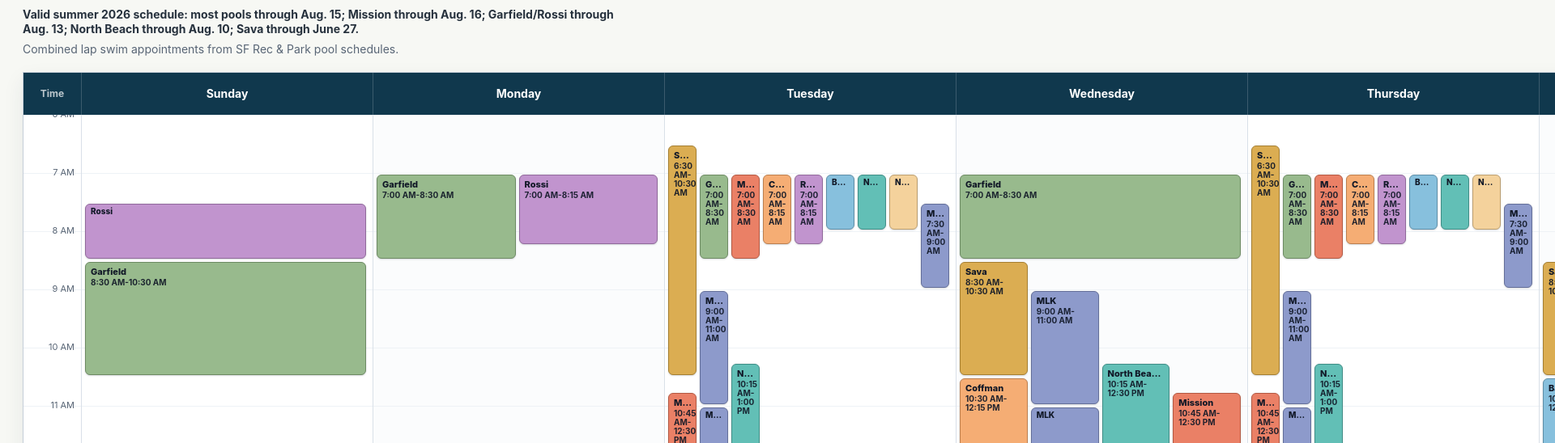
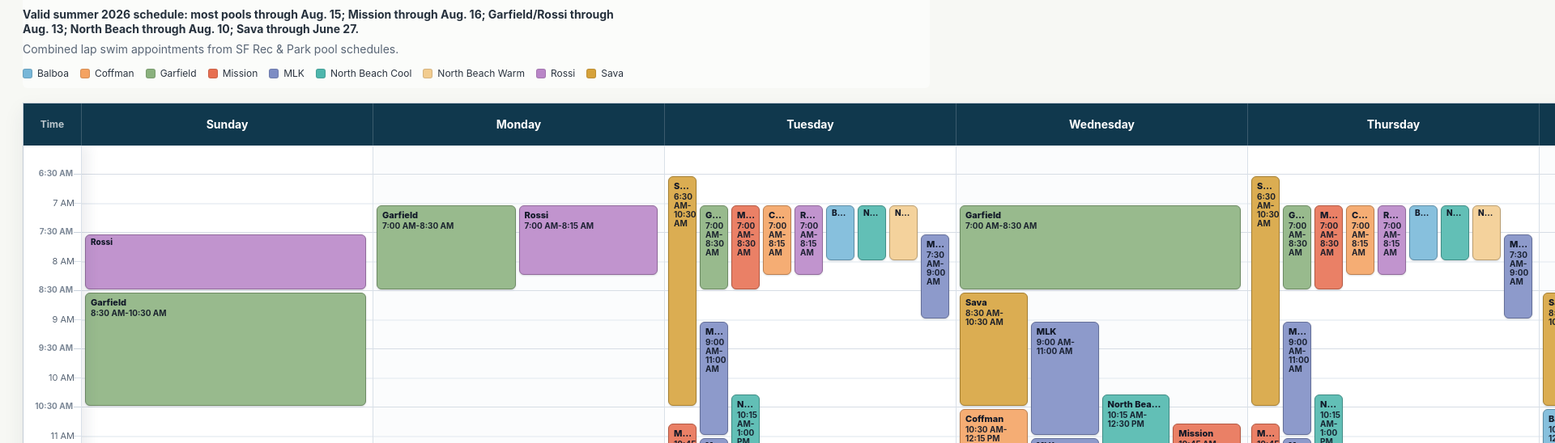
Before and after one commit to aditigarg/sf_swim_calendar, a plain HTML site: page index.html in a window 1280 px wide. Shown: the part 68-616 px from the top of the page at 81% size, 1920 px wide, since content can reach past the window. Drawn offline with Linux system fonts and the light colour scheme.

Commit message:
Add files via upload
Added scrolling

```diff
--- a/index.html
+++ b/index.html
@@ -9,8 +9,8 @@
       --time-col: 72px;
       --day-min-width: 360px;
       --hour-height: 72px;
-      --start-hour: 6;
-      --end-hour: 21;
+      --start-minute: 360;
+      --end-minute: 1260;
       --ink: #17212b;
       --muted: #586575;
       --grid: #d9e0e8;
@@ -34,15 +34,18 @@
 
     .page {
       padding: 28px;
-      min-width: 2600px;
+      min-width: calc(var(--time-col) + 7 * var(--day-min-width) + 56px);
     }
 
-    header {
-      display: flex;
-      align-items: flex-end;
-      justify-content: space-between;
-      gap: 24px;
+    .top-panel {
+      position: sticky;
+      left: 28px;
+      z-index: 12;
+      width: min(1120px, calc(100vw - 56px));
       margin-bottom: 18px;
+      background: color-mix(in srgb, var(--page), white 54%);
+      border-radius: 6px;
+      padding: 0 0 10px;
     }
 
     h1 {
@@ -69,9 +72,10 @@
     .legend {
       display: flex;
       flex-wrap: wrap;
-      justify-content: flex-end;
+      justify-content: flex-start;
       gap: 8px 14px;
-      max-width: 640px;
+      max-width: 920px;
+      margin-top: 12px;
       font-size: 12px;
       color: #2b3440;
     }
@@ -91,15 +95,17 @@
     }
 
     .calendar-wrap {
+      width: calc(var(--time-col) + 7 * var(--day-min-width));
       border: 1px solid #c5ced8;
       background: var(--panel);
       box-shadow: 0 10px 24px rgba(38, 54, 73, 0.08);
-      overflow: auto;
+      overflow: visible;
     }
 
     .calendar {
       display: grid;
-      grid-template-columns: var(--time-col) repeat(7, minmax(var(--day-min-width), 1fr));
+      grid-template-columns: var(--time-col) repeat(7, var(--day-min-width));
+      width: calc(var(--time-col) + 7 * var(--day-min-width));
       min-width: calc(var(--time-col) + 7 * var(--day-min-width));
     }
 
@@ -127,35 +133,71 @@
     }
 
     .time-axis {
-      position: relative;
+      position: sticky;
+      left: 0;
+      z-index: 4;
       grid-column: 1;
-      height: calc((var(--end-hour) - var(--start-hour)) * var(--hour-height));
+      height: calc((var(--end-minute) - var(--start-minute)) * var(--hour-height) / 60);
+      background-color: #fff;
+      background: #fff;
+      border-right: 1px solid var(--grid);
+      box-shadow: 8px 0 14px rgba(38, 54, 73, 0.08);
+    }
+
+    .time-axis::after {
+      content: "";
+      position: absolute;
+      inset: 0 0 0 auto;
+      width: 9px;
       background:
         repeating-linear-gradient(
           to bottom,
-          var(--grid-soft) 0,
-          var(--grid-soft) 1px,
-          transparent 1px,
-          transparent var(--hour-height)
+          transparent 0,
+          transparent calc(var(--hour-height) / 2 - 1px),
+          #c9d2dc calc(var(--hour-height) / 2 - 1px),
+          #c9d2dc calc(var(--hour-height) / 2),
+          transparent calc(var(--hour-height) / 2),
+          transparent calc(var(--hour-height) - 1px),
+          var(--grid) calc(var(--hour-height) - 1px),
+          var(--grid) var(--hour-height)
         );
-      border-right: 1px solid var(--grid);
     }
 
     .time-label {
       position: absolute;
       left: 0;
       right: 8px;
-      top: calc((var(--hour) - var(--start-hour)) * var(--hour-height) - 8px);
+      top: calc((var(--minute) - var(--start-minute)) * var(--hour-height) / 60 - 8px);
       text-align: right;
       color: var(--muted);
       font-size: 11px;
+      z-index: 1;
+    }
+
+    .time-label.half {
+      right: 10px;
+      color: #7b8796;
+      font-size: 10px;
+      font-weight: 650;
     }
 
     .day {
       position: relative;
-      height: calc((var(--end-hour) - var(--start-hour)) * var(--hour-height));
+      height: calc((var(--end-minute) - var(--start-minute)) * var(--hour-height) / 60);
+      overflow: hidden;
       border-right: 1px solid var(--grid);
       background:
+        repeating-linear-gradient(
+          to bottom,
+          transparent 0,
+          transparent calc(var(--hour-height) / 2 - 1px),
+          #d7dde5 calc(var(--hour-height) / 2 - 1px),
+          #d7dde5 calc(var(--hour-height) / 2),
+          transparent calc(var(--hour-height) / 2),
+          transparent calc(var(--hour-height) - 1px),
+          var(--grid-soft) calc(var(--hour-height) - 1px),
+          var(--grid-soft) var(--hour-height)
+        ),
         repeating-linear-gradient(
           to bottom,
           var(--grid-soft) 0,
@@ -171,7 +213,7 @@
 
     .event {
       position: absolute;
-      top: calc((var(--start) - var(--start-hour) * 60) * var(--hour-height) / 60 + 2px);
+      top: calc((var(--start) - var(--start-minute)) * var(--hour-height) / 60 + 2px);
       height: max(24px, calc((var(--end) - var(--start)) * var(--hour-height) / 60 - 4px));
       left: calc(var(--lane) * (100% - 8px) / var(--lanes) + 4px);
       width: calc((100% - 8px) / var(--lanes) - 4px);
@@ -237,6 +279,26 @@
       text-underline-offset: 2px;
     }
 
+    .cursor-guide {
+      position: fixed;
+      left: 0;
+      right: 0;
+      top: 0;
+      z-index: 20;
+      display: none;
+      height: 20px;
+      pointer-events: none;
+      overflow: hidden;
+      color: #0277c8;
+      font-size: 16px;
+      line-height: 20px;
+      white-space: nowrap;
+      text-shadow:
+        0 0 2px #ffffff,
+        0 0 8px rgba(2, 119, 200, 0.72);
+      transform: translateY(-50%);
+    }
+
     @media print {
       body {
         background: white;
@@ -259,9 +321,9 @@
   </style>
 </head>
 <body>
+  <div class="cursor-guide" id="cursorGuide" aria-hidden="true"></div>
   <main class="page">
-    <header>
-      <div>
+    <section class="top-panel" aria-label="Calendar summary and color key">
       <h1>SF Public Pools Lap Swim Weekly Calendar</h1>
       <div class="validity">
         Valid summer 2026 schedule: most pools through Aug. 15;
@@ -269,9 +331,8 @@
         North Beach through Aug. 10; Sava through June 27.
       </div>
       <div class="subhead">Combined lap swim appointments from SF Rec &amp; Park pool schedules.</div>
-      </div>
       <div class="legend" id="legend"></div>
-    </header>
+    </section>
 
     <section class="calendar-wrap" aria-label="Weekly lap swim calendar">
       <div class="calendar" id="calendar">
@@ -493,11 +554,12 @@
 
       const axis = document.createElement("div");
       axis.className = "time-axis";
-      for (let hour = 6; hour <= 21; hour++) {
+      for (let minute = 360; minute <= 1260; minute += 30) {
+        if (minute === 360 || minute === 1260) continue;
         const label = document.createElement("div");
-        label.className = "time-label";
-        label.style.setProperty("--hour", hour);
-        label.textContent = formatHour(hour);
+        label.className = minute % 60 === 0 ? "time-label" : "time-label half";
+        label.style.setProperty("--minute", minute);
+        label.textContent = formatAxisTime(minute);
         axis.appendChild(label);
       }
       calendar.appendChild(axis);
@@ -527,14 +589,38 @@
       return el;
     }
 
-    function formatHour(hour) {
-      if (hour === 12) return "12 PM";
-      if (hour > 12) return `${hour - 12} PM`;
-      return `${hour} AM`;
+    function formatAxisTime(totalMinutes) {
+      const hour24 = Math.floor(totalMinutes / 60);
+      const minutes = totalMinutes % 60;
+      const meridiem = hour24 >= 12 ? "PM" : "AM";
+      const hour12 = hour24 % 12 || 12;
+      return `${hour12}${minutes ? `:${String(minutes).padStart(2, "0")}` : ""} ${meridiem}`;
+    }
+
+    function enableCursorGuide() {
+      const guide = document.getElementById("cursorGuide");
+      const calendarWrap = document.querySelector(".calendar-wrap");
+
+      function fillFishLine() {
+        guide.textContent = "🐟 ".repeat(Math.ceil(window.innerWidth / 22) + 8);
+      }
+
+      fillFishLine();
+      window.addEventListener("resize", fillFishLine);
+
+      calendarWrap.addEventListener("pointermove", event => {
+        guide.style.display = "block";
+        guide.style.top = `${event.clientY}px`;
+      });
+
+      calendarWrap.addEventListener("pointerleave", () => {
+        guide.style.display = "none";
+      });
     }
 
     buildLegend();
     buildCalendar();
+    enableCursorGuide();
   </script>
 </body>
 </html>
```
Lines whose indentation alone changed are shown as unchanged.
